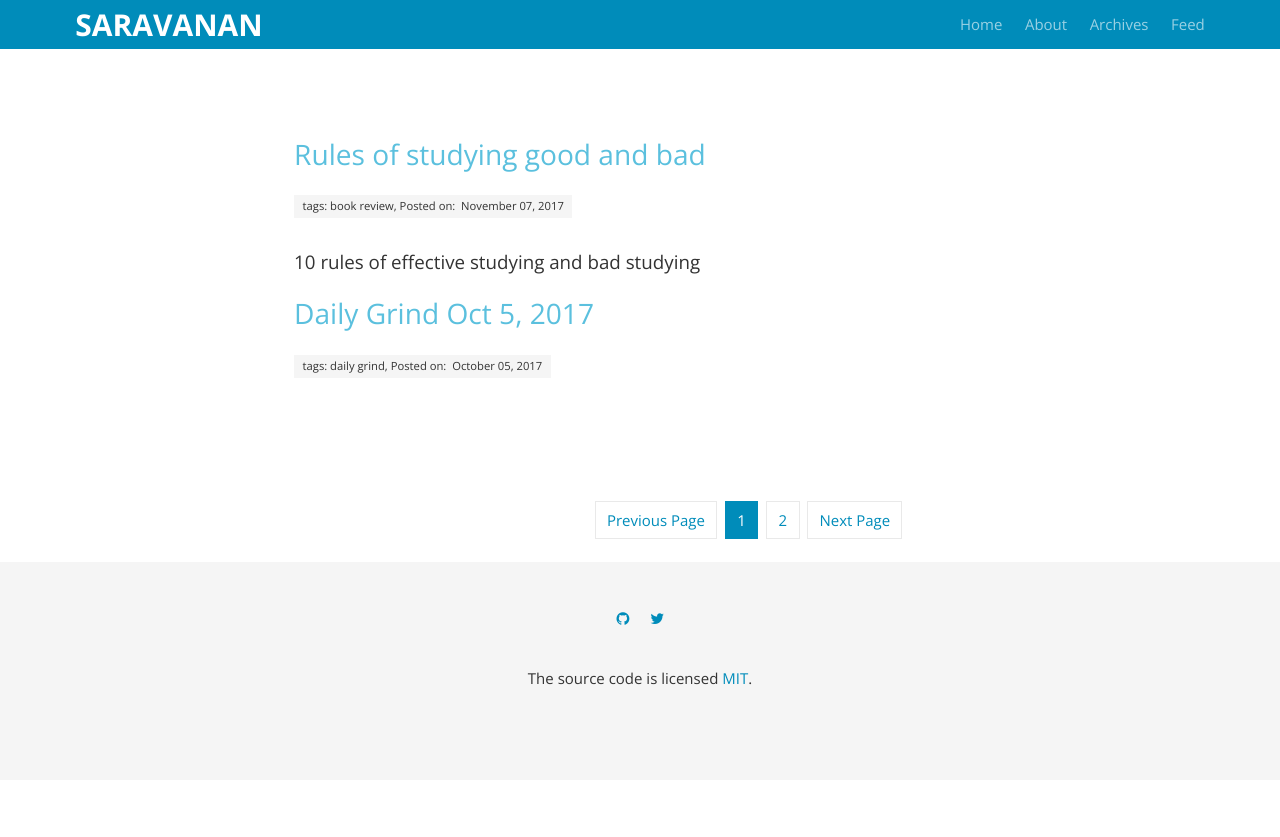
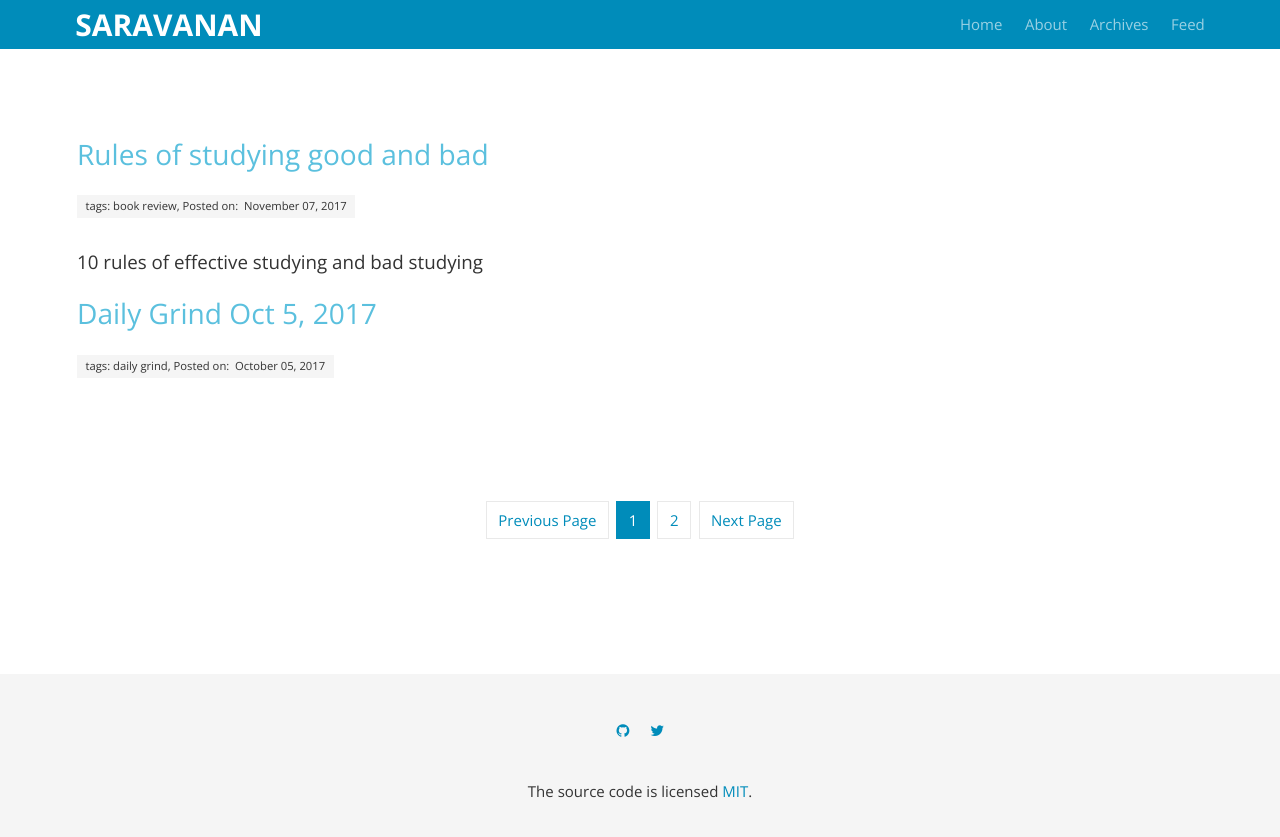
Before and after one commit to saravanaram/saravanaram.github.io, a Jekyll site: the page built from index.html, in a window 1280 px wide. Shown: the top 837 px of the page. Built offline with Jekyll 4.4.1, drawn with Linux system fonts in a browser that asks for light colours; nearby versions of some CDN libraries; the list of posts is cut into pages by our own code.

Commit message:
Update default.html

```diff
--- a/_layouts/default.html
+++ b/_layouts/default.html
@@ -83,10 +83,6 @@
     </div>-->
   </section>
  <div class="columns">
-    <div class="column is-2">
-      <aside class="menu section">
-      </aside>
-    </div>
     <div class="column">
       <section class="section">
         <div class="content">
@@ -94,6 +90,10 @@
             {{ content }}
         </div>
     </section>
+    </div>
+    <div class="column is-2">
+      <aside class="menu section">
+      </aside>
     </div>
 </div>
 
```
